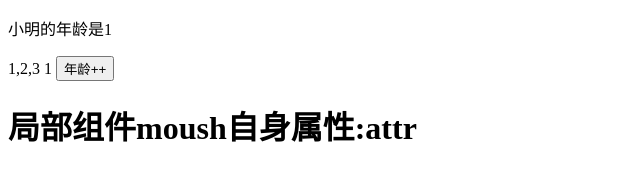
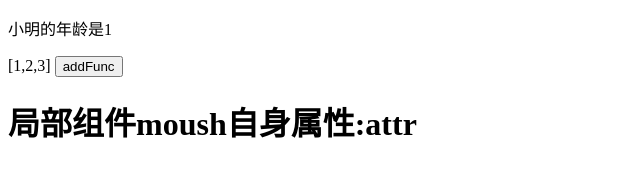
Before and after one commit to moushicheng/moush-vue, a website built with webpack: page config/indexTemplate.html in a window 1280 px wide. Shown: the full height of the page, 0-640 px from the left. Built offline with nearby package versions, Linux system fonts and the light colour scheme.

Commit message:
修复重构之后textComplier的bug

```diff
--- a/config/indexTemplate.html
+++ b/config/indexTemplate.html
@@ -13,8 +13,8 @@
         {{name}}的年龄是{{age}}
       </p>
       {{arr}}
-      {{arr[0]}}
-      <button v-on:click="addFunc">年龄++</button>
+
+      <button v-on:click="addFunc">addFunc</button>
       <coma v-if="isShow"></coma>
   </div>
 
--- a/index.ts
+++ b/index.ts
@@ -1,7 +1,7 @@
 /*
  * @Author: 某时橙
  * @Date: 2021-10-30 22:05:23
- * @LastEditTime: 2021-11-17 14:26:28
+ * @LastEditTime: 2021-11-17 18:46:51
  * @LastEditors: your name
  * @Description: 请添加介绍
  * @FilePath: \moush-vue-test\index.ts
@@ -22,7 +22,7 @@ const app = new moushVue({
     },
     methods:{
        addFunc:function(){
-         this.arr[0]++;
+         this.arr[0]++
        },
        switchIsShow:function(){
          this.isShow=!this.isShow
--- a/src/core/complier/textComplier.ts
+++ b/src/core/complier/textComplier.ts
@@ -1,7 +1,7 @@
 /*
  * @Author: 某时橙
  * @Date: 2021-10-28 13:13:20
- * @LastEditTime: 2021-11-17 14:33:22
+ * @LastEditTime: 2021-11-17 18:49:20
  * @LastEditors: your name
  * @Description: 请添加介绍
  * @FilePath: \moush-vue-test\src\core\complier\textComplier.ts
@@ -28,14 +28,14 @@ export default class textComplier{
             let index=splitTemplate.indexOf(key)
 
             let w=new Watcher(this.$vm,raw,key,(val,oldVal)=>{
-                if(val.__target__){
-                    val=val.__target__
+                if(isType(val,'Object') || isType(val,'Array')){
+                    val=JSON.stringify(val);
                 }
                 splitTemplate[index]=val;
+
                 this.$node.nodeValue =splitTemplate.join('')
             })
             w.update();
         }
-
     }
 }
--- a/src/core/observe/observe.ts
+++ b/src/core/observe/observe.ts
@@ -1,7 +1,7 @@
 /*
  * @Author: 某时橙
  * @Date: 2021-10-05 22:05:34
- * @LastEditTime: 2021-11-17 14:27:09
+ * @LastEditTime: 2021-11-17 18:48:53
  * @LastEditors: your name
  * @Description: 请添加介绍
  * @FilePath: \moush-vue-test\src\core\observe\observe.ts
@@ -55,8 +55,7 @@ export default class ObserverNext {
         return true;
       },
     });
-    val.__target__ = val;
-    //在父对象上替换obj
+
     parent[this.findKey(parent, val)] = proxy;
   }
   private findKey(obj, value, compare = (a, b) => a === b) {
```
